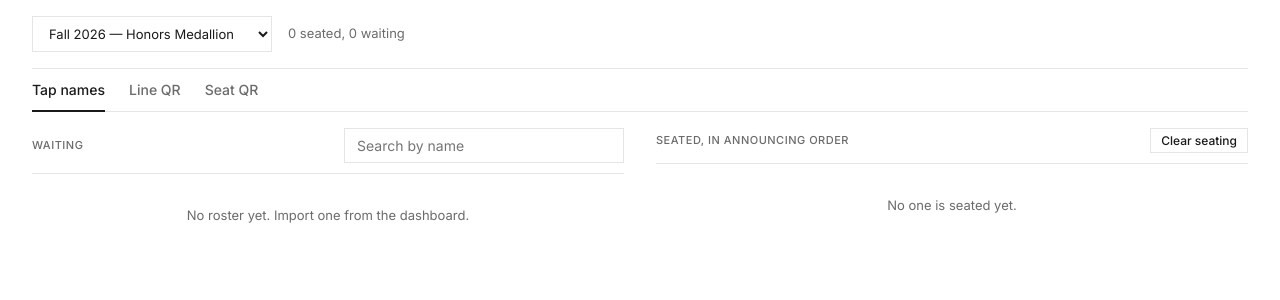
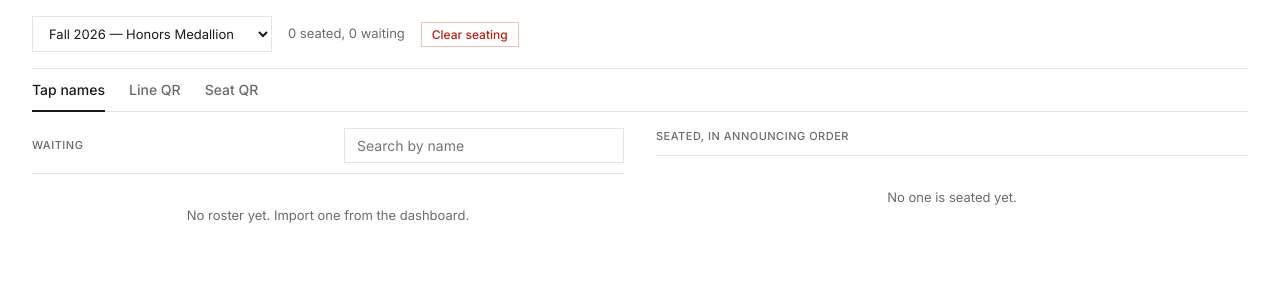
Before and after one commit to lavneethora/ceremoni, a FastAPI app: page /admin/checkin in a window 1280 px wide. Shown: the part 61-361 px from the top of the page. Run offline with FastAPI, Linux system fonts and the light colour scheme; the visitor is signed in with stand-in values (Sample User, id 1); data comes from the database, SQL or seed files in the repository; data that the repository does not hold is empty; parts of the project's set-up code (start-up, migrations or seed data) failed here and were passed over; some libraries are stand-ins or nearby versions.

Commit message:
Move Clear seating out of the Tap names tab so every tab can reach it
It sat inside the tap panel, so it disappeared on the two QR tabs, which are
exactly where it is needed: clearing between methods meant tabbing back and
forth.

```diff
--- a/app/templates/checkin.html
+++ b/app/templates/checkin.html
@@ -25,6 +25,7 @@
                 <option value="">Select session</option>
             </select>
             <span id="checkin-summary" class="checkin-summary"></span>
+            <button id="clear-btn" class="btn btn-small btn-danger" type="button">Clear seating</button>
         </div>
 
         <div class="empty-state" id="checkin-empty">Pick a session to start seating students.</div>
@@ -48,7 +49,6 @@
                 <section class="checkin-panel">
                     <div class="checkin-panel-head">
                         <h2>Seated, in announcing order</h2>
-                        <button id="clear-btn" class="btn btn-small" type="button">Clear seating</button>
                     </div>
                     <div class="checkin-list" id="seated-list"></div>
                 </section>
```
